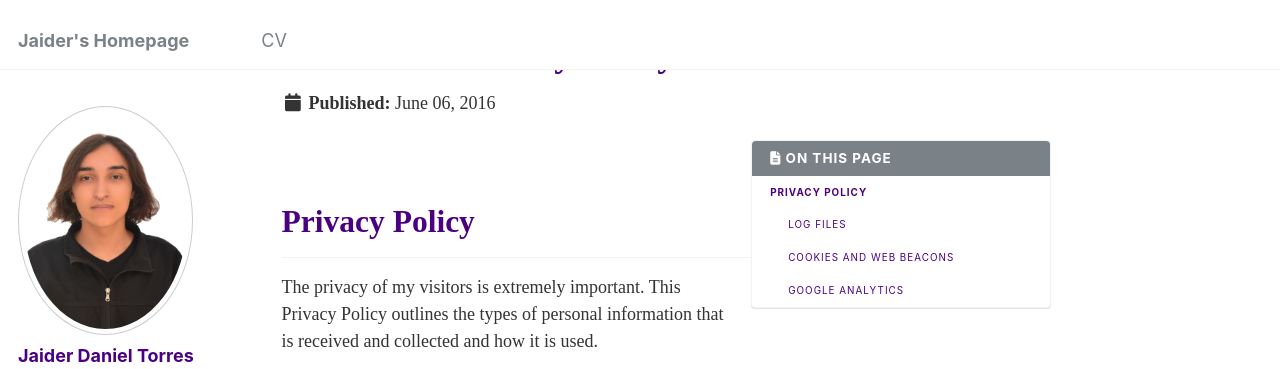
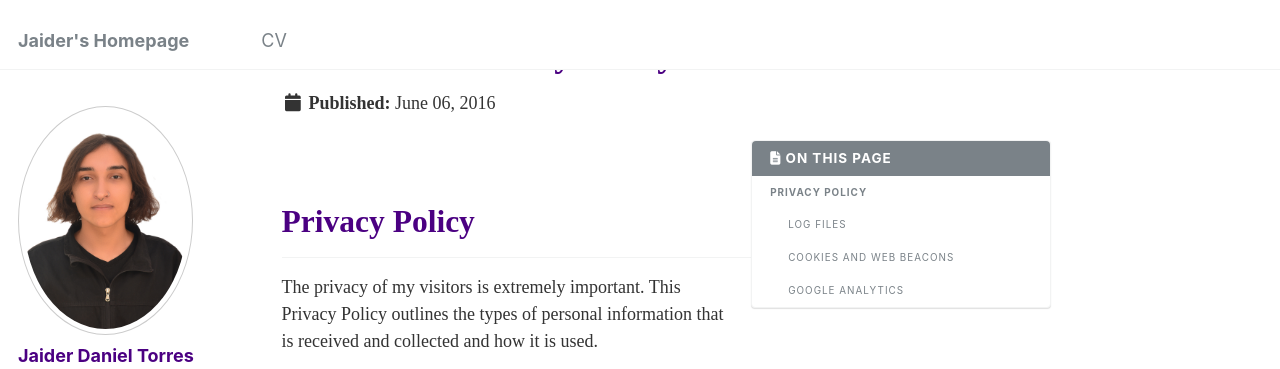
Before and after one commit to jaider-torres/jaider-torres.github.io, a Jekyll site: the page built from _pages/terms.md, in a window 1280 px wide. Shown: the top 369 px of the page. Built offline with Jekyll 4.4.1, drawn with Linux system fonts in a browser that asks for light colours.

Commit message:
Update _page.scss

```diff
--- a/_sass/_page.scss
+++ b/_sass/_page.scss
@@ -37,7 +37,6 @@
 .page__title {
   margin-top: 0;
   line-height: 1;
-  color: #4b0082; /* Change title color */
 
   & + .page__meta {
     margin-top: -0.5em;
@@ -47,7 +46,6 @@
 .page__lead {
   font-family: $global-font-family;
   font-size: $type-size-4;
-  color: #4b0082; /* Change lead text color */
 }
 
 .page__content {
@@ -55,7 +53,6 @@
   h2 {
     padding-bottom: 0.5em;
     border-bottom: 1px solid $border-color;
-    color: #4b0082; /* Change h2 color */
   }
 
   p, li, dl {
@@ -77,7 +74,6 @@
 
   a {
     text-decoration: underline;
-    color: #4b0082; /* Change link color */
 
     &:hover {
       text-decoration: underline;
```
